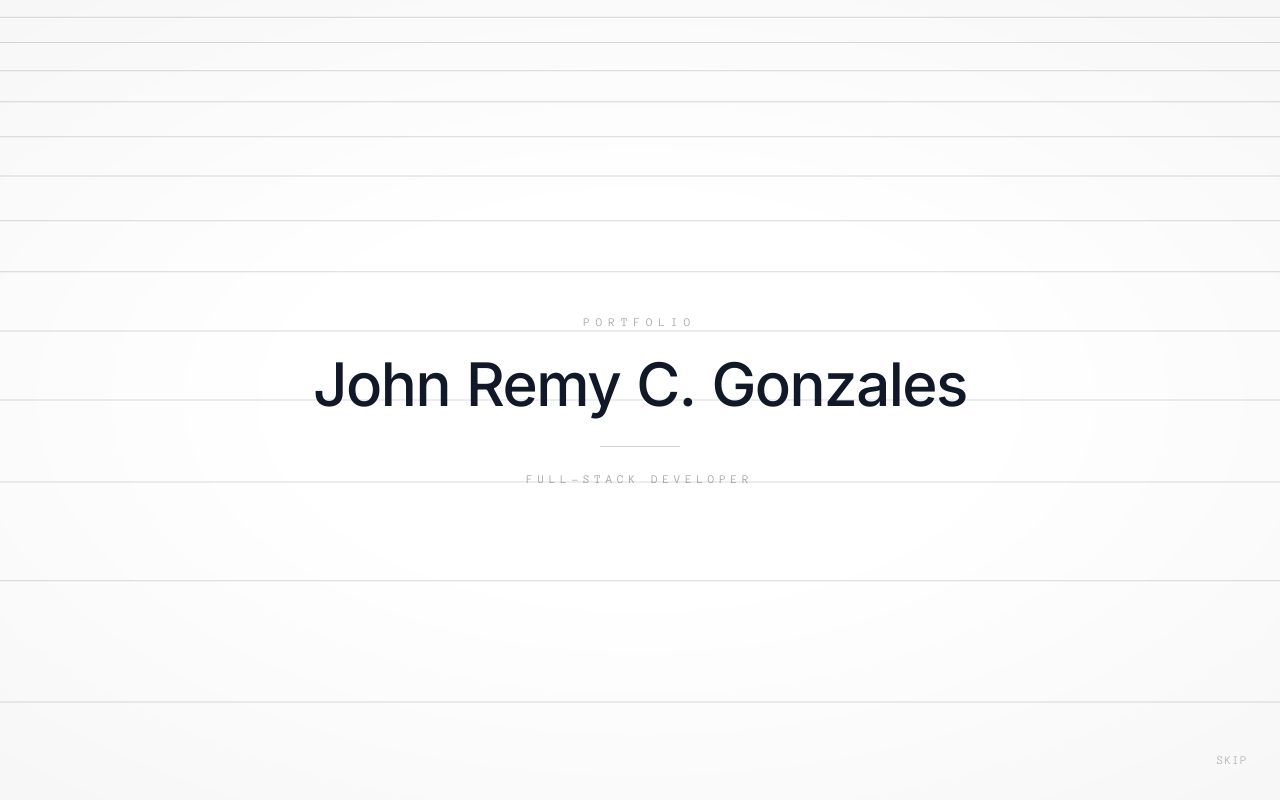
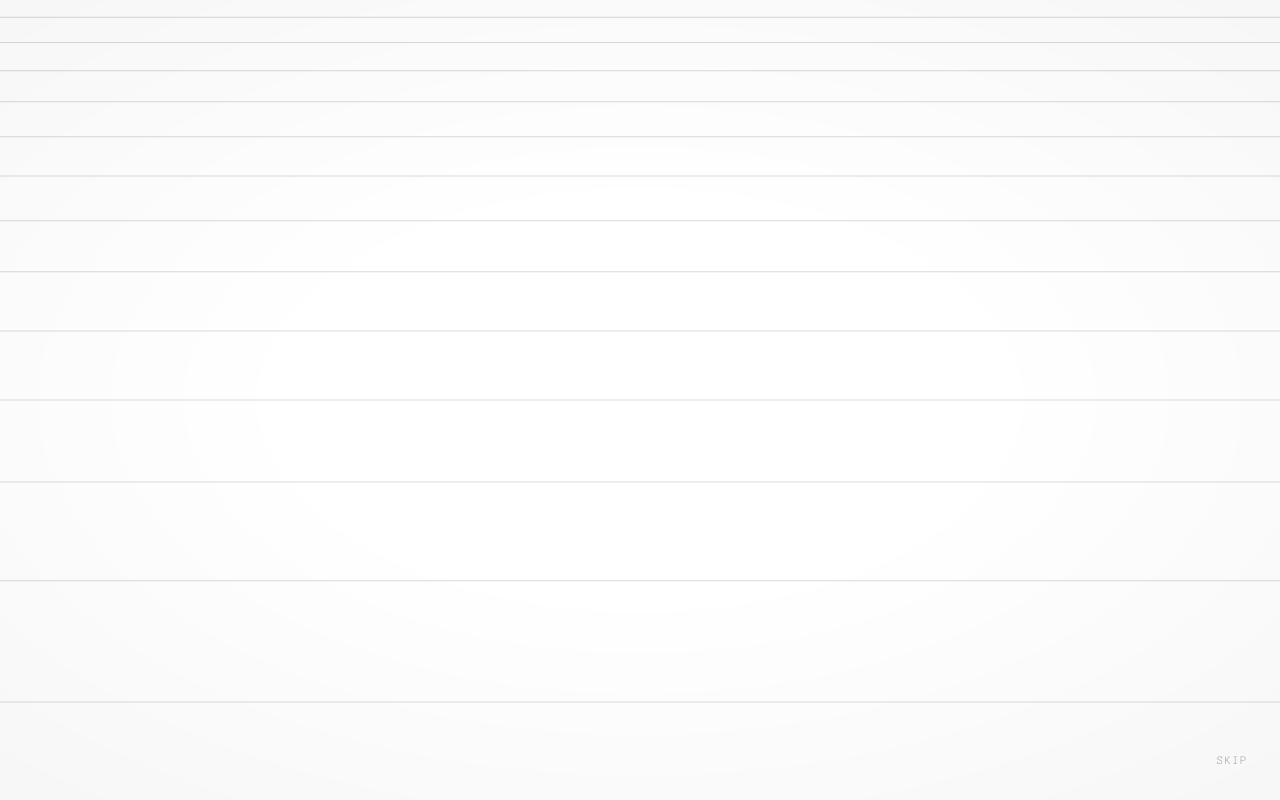
Before and after one commit to Reym-Tech/PersonalPortfolio, a React (Create React App) app: page / in a window 1280 px wide. Shown: the top 800 px of the page. Built offline with nearby package versions, Linux system fonts and the light colour scheme.

Commit message:
060126_1314: Cleared the texts in Entry

```diff
--- a/src/elegant/EntryTransition.js
+++ b/src/elegant/EntryTransition.js
@@ -1,8 +1,6 @@
 import { Suspense, useCallback, useEffect, useMemo, useRef, useState } from "react";
 import { Canvas, useFrame } from "@react-three/fiber";
 import { motion, useReducedMotion } from "framer-motion";
-
-const NAME_WORDS = ["John", "Remy", "C.", "Gonzales"];
 
 const GRID_HALF = 20;
 const GRID_STEP = 1.6;
@@ -14,7 +12,7 @@ function hasWebGL() {
     const canvas = document.createElement("canvas");
     return Boolean(
       window.WebGLRenderingContext &&
-        (canvas.getContext("webgl") || canvas.getContext("experimental-webgl"))
+      (canvas.getContext("webgl") || canvas.getContext("experimental-webgl"))
     );
   } catch {
     return false;
@@ -217,48 +215,7 @@ export function EntryTransition({ onComplete, onExitBegin }) {
         }}
         aria-hidden="true"
       >
-        <motion.p
-          className="font-mono text-xs uppercase tracking-[0.5em] text-elegant-text/40"
-          initial={{ opacity: 0, y: 8 }}
-          animate={{ opacity: 1, y: 0 }}
-          transition={{ duration: 0.6, delay: 0.8, ease: "easeOut" }}
-        >
-          Portfolio
-        </motion.p>
 
-        <div className="mt-6 flex flex-wrap items-center justify-center gap-x-4 text-4xl font-medium tracking-tight text-elegant-text md:text-6xl">
-          {NAME_WORDS.map((word, index) => (
-            <motion.span
-              key={word}
-              className="inline-block"
-              initial={{ opacity: 0, y: 30 }}
-              animate={{ opacity: 1, y: 0 }}
-              transition={{
-                duration: 0.75,
-                delay: 1.0 + index * 0.12,
-                ease: [0.22, 1, 0.36, 1],
-              }}
-            >
-              {word}
-            </motion.span>
-          ))}
-        </div>
-
-        <motion.span
-          className="mt-8 block h-px bg-elegant-text/20"
-          initial={{ width: 0, opacity: 0 }}
-          animate={{ width: "5rem", opacity: 1 }}
-          transition={{ duration: 0.9, delay: 1.58, ease: [0.22, 1, 0.36, 1] }}
-        />
-
-        <motion.p
-          className="mt-6 font-mono text-xs uppercase tracking-[0.4em] text-elegant-text/40"
-          initial={{ opacity: 0, y: 6 }}
-          animate={{ opacity: 1, y: 0 }}
-          transition={{ duration: 0.5, delay: 2.0, ease: "easeOut" }}
-        >
-          Full-Stack Developer
-        </motion.p>
       </motion.div>
 
       <button
```
Also changed, not shown: ENTRY_SEQUENCES.png.
